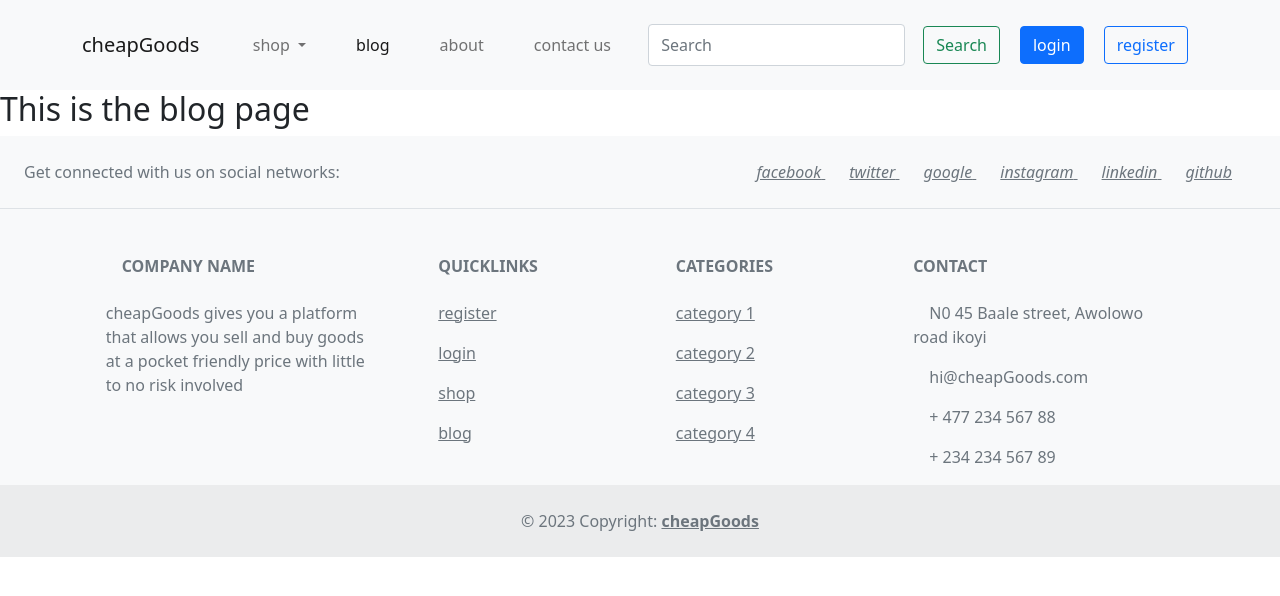
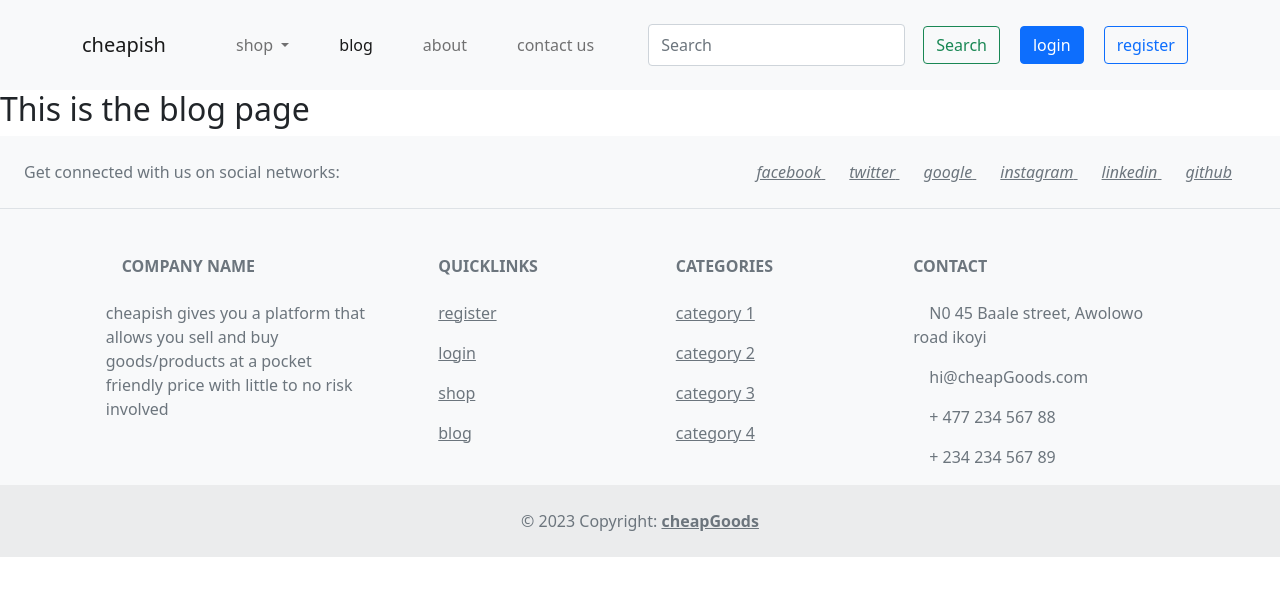
Before and after one commit to Jayneey/Cheapish, a Flask app: page /blog in a window 1280 px wide. Shown: the top 596 px of the page. Run offline with Flask 3, Linux system fonts and the light colour scheme.

Commit message:
Update base.html

```diff
--- a/app_package/templates/base.html
+++ b/app_package/templates/base.html
@@ -8,14 +8,14 @@
     {% block styles %} {% endblock styles %}
 
     <title>
-        {% block title %} cheapGods-very affordable {% endblock title %}
+        {% block title %} cheapish-very affordable {% endblock title %}
     </title>
 
   </head>
   <body>
     <nav class="navbar navbar-expand-lg navbar-light bg-light">
         <div class="container">
-          <a class="navbar-brand" href="{{ url_for('index') }}">cheapGoods</a>
+          <a class="navbar-brand" href="{{ url_for('index') }}">cheapish</a>
           <button class="navbar-toggler" type="button" data-bs-toggle="collapse" data-bs-target="#navbarSupportedContent" aria-controls="navbarSupportedContent" aria-expanded="false" aria-label="Toggle navigation">
             <span class="navbar-toggler-icon"></span>
           </button>
@@ -118,7 +118,7 @@
             <i class="fas fa-gem me-3"></i>Company name
           </h6>
           <p>
-            cheapGoods gives you a platform that allows you sell and buy goods at a pocket
+            cheapish gives you a platform that allows you sell and buy goods/products at a pocket
 	    friendly price with little to no risk involved
           </p>
         </div>
```
